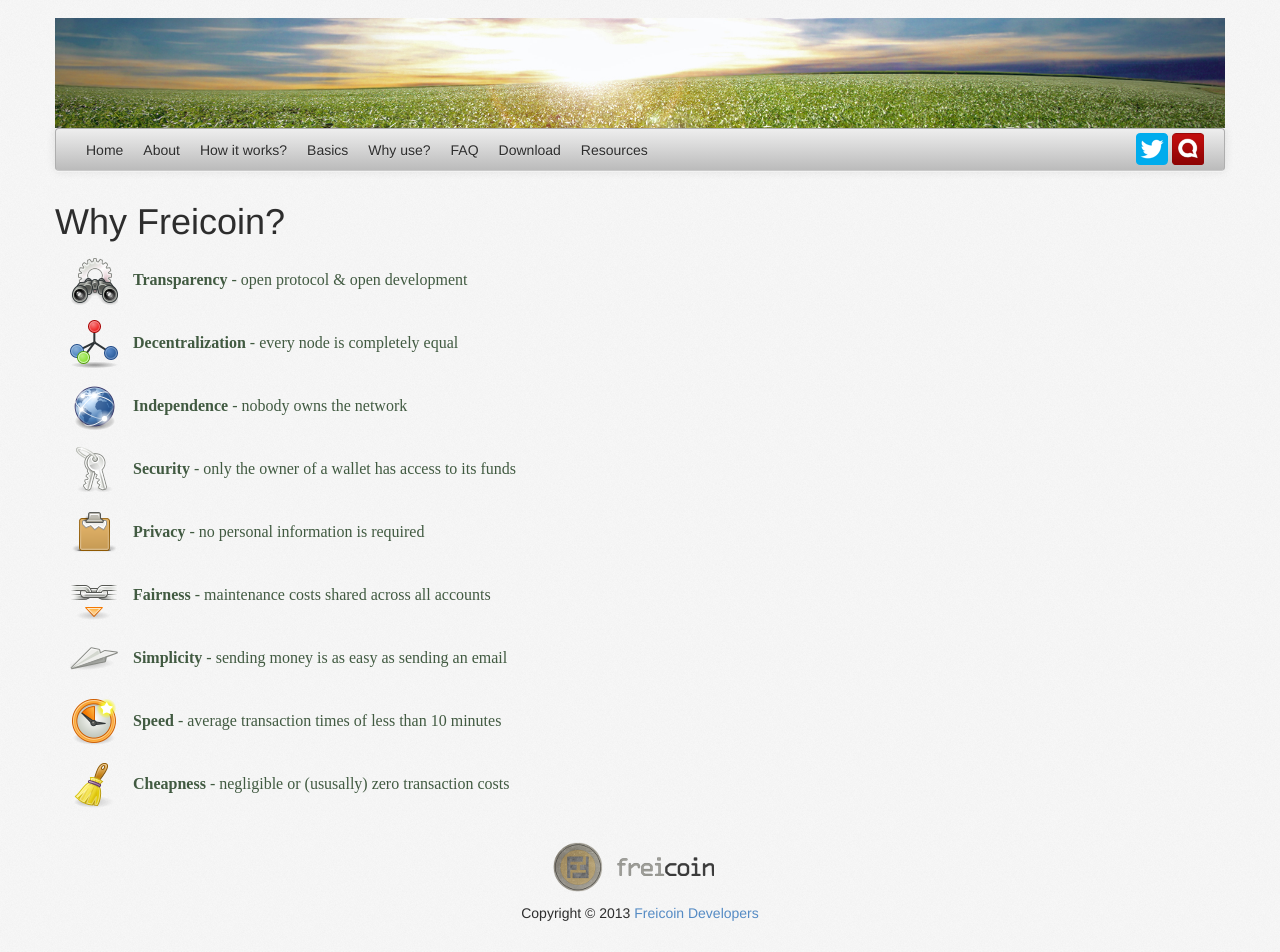
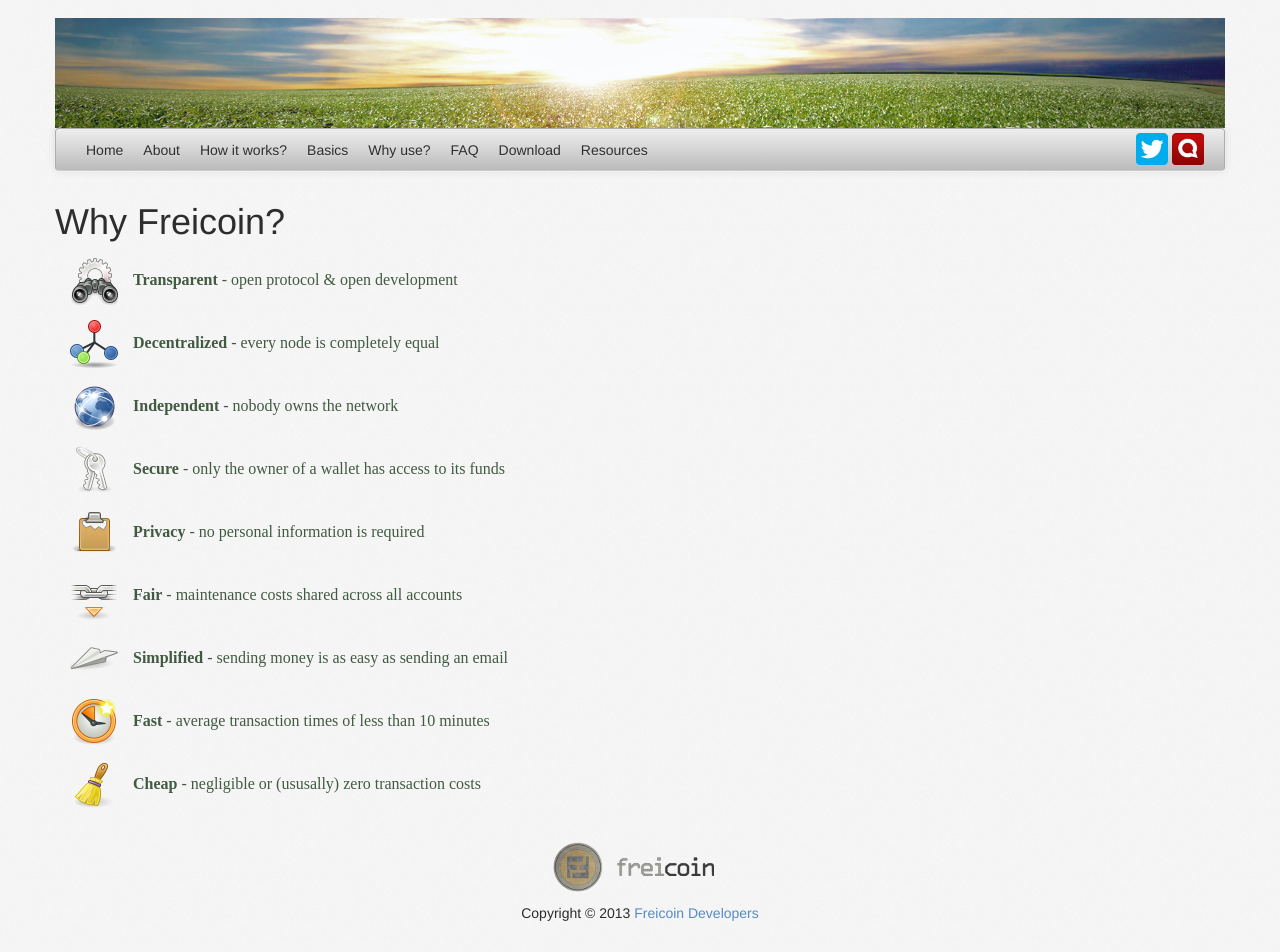
Before and after one commit to freicoin/freico.in, a Jekyll site: the page built from why/index.md, in a window 1280 px wide. Built offline with Jekyll 4.4.1, drawn with Linux system fonts in a browser that asks for light colours; nearby versions of some CDN libraries; some web fonts are replaced; comment, search, counter and statistics services are not loaded.

Commit message:
Grammar corrections and structure improvements

```diff
--- a/why/index.md
+++ b/why/index.md
@@ -9,14 +9,14 @@
 
 <div>
 	<ul class="big_icons">
-		<li><img src="/static/images/why/transparency.png" /><b>Transparency</b> - open protocol &amp; open development</li>
-		<li><img src="/static/images/why/decentralization.png" /><b>Decentralization</b> - every node is completely equal</li>
-		<li><img src="/static/images/why/independence.png" /><b>Independence</b> - nobody owns the network</li>
-		<li><img src="/static/images/why/security.png" /><b>Security</b> - only the owner of a wallet has access to its funds</li>
+		<li><img src="/static/images/why/transparency.png" /><b>Transparent</b> - open protocol &amp; open development</li>
+		<li><img src="/static/images/why/decentralization.png" /><b>Decentralized</b> - every node is completely equal</li>
+		<li><img src="/static/images/why/independence.png" /><b>Independent</b> - nobody owns the network</li>
+		<li><img src="/static/images/why/security.png" /><b>Secure</b> - only the owner of a wallet has access to its funds</li>
 		<li><img src="/static/images/why/privacy.png" /><b>Privacy</b> - no personal information is required</li>
-		<li><img src="/static/images/why/fairness.png" /><b>Fairness</b> - maintenance costs shared across all accounts</li>
-		<li><img src="/static/images/why/simplicity.png" /><b>Simplicity</b> - sending money is as easy as sending an email</li>
-		<li><img src="/static/images/why/speed.png" /><b>Speed</b> - average transaction times of less than 10 minutes</li>
-		<li><img src="/static/images/why/cheapness.png" /><b>Cheapness</b> - negligible or (ususally) zero transaction costs</li>
+		<li><img src="/static/images/why/fairness.png" /><b>Fair</b> - maintenance costs shared across all accounts</li>
+		<li><img src="/static/images/why/simplicity.png" /><b>Simplified</b> - sending money is as easy as sending an email</li>
+		<li><img src="/static/images/why/speed.png" /><b>Fast</b> - average transaction times of less than 10 minutes</li>
+		<li><img src="/static/images/why/cheapness.png" /><b>Cheap</b> - negligible or (ususally) zero transaction costs</li>
 	</ul>
 </div>
```
